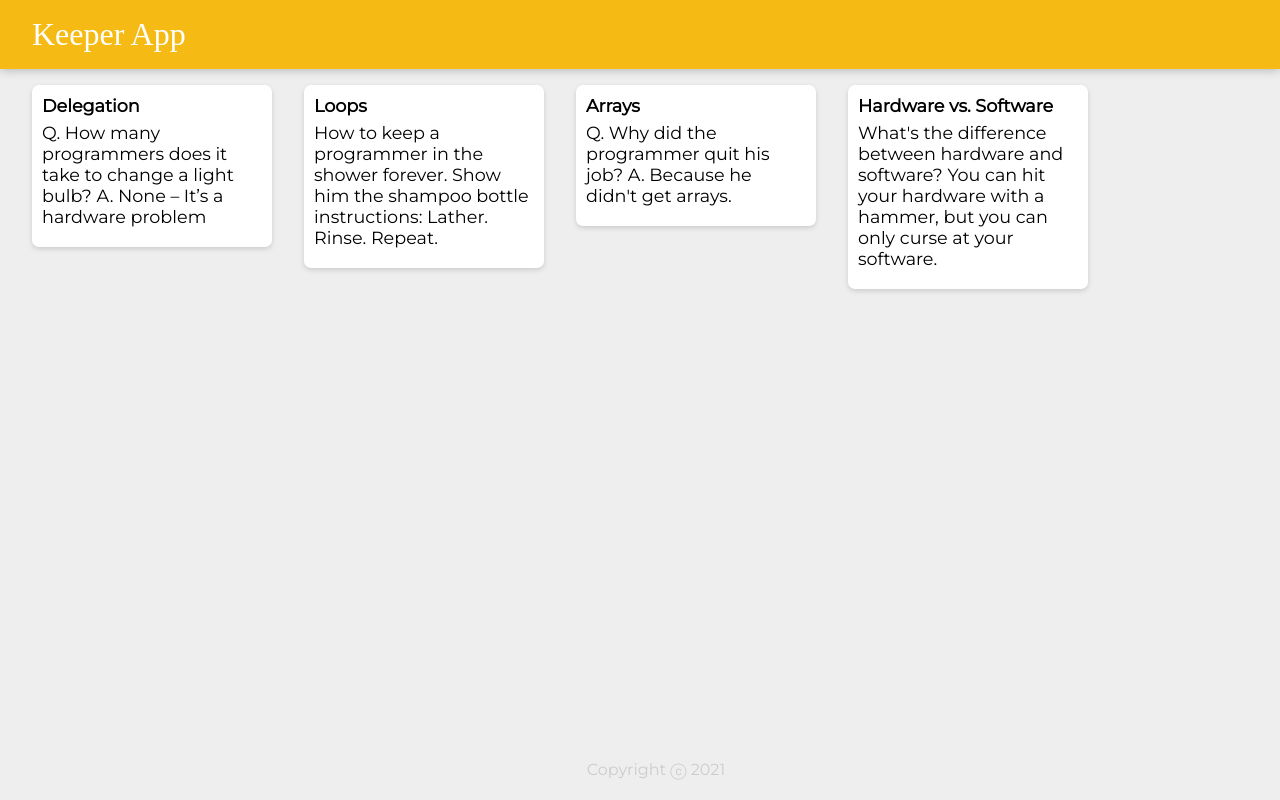
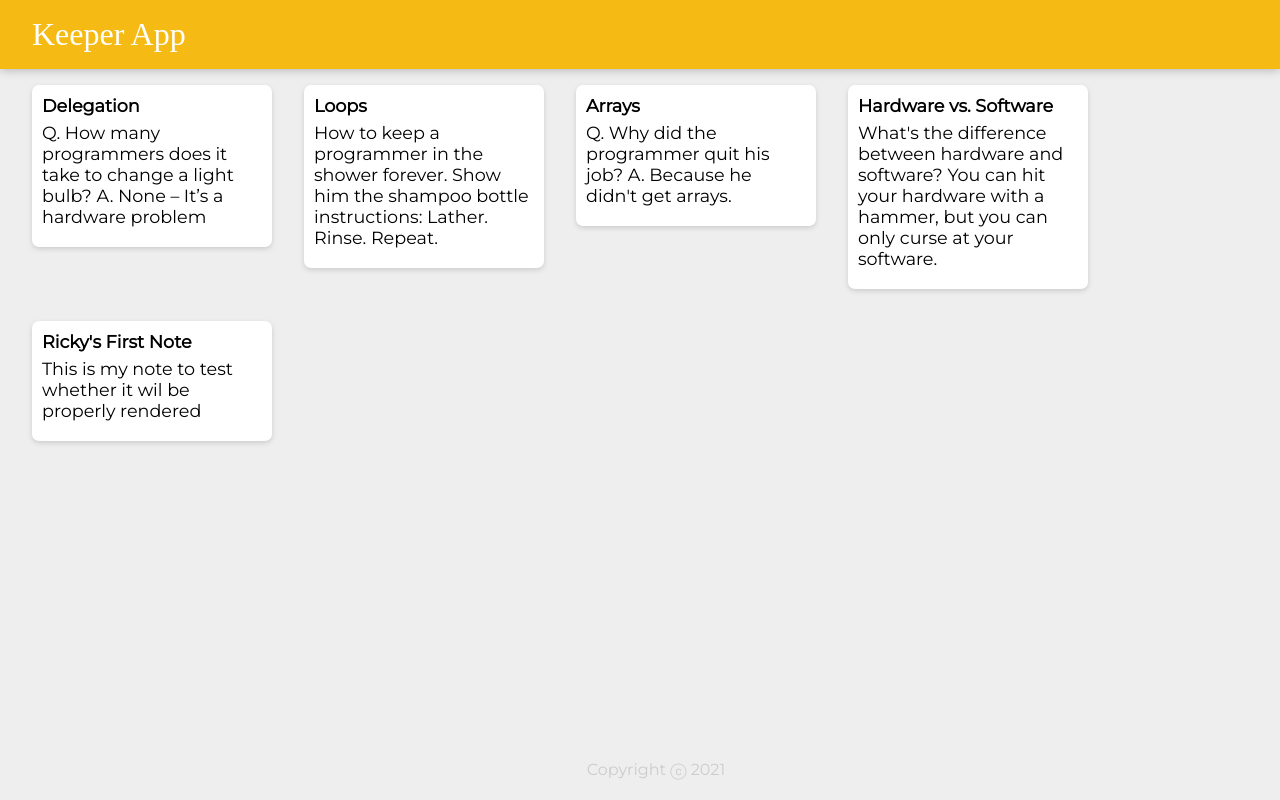
Before and after one commit to Ricksoc/Keeper-App, a React (Create React App) app: page / in a window 1280 px wide. Built offline with nearby package versions, Linux system fonts and the light colour scheme; a web font is replaced by a local one.

Commit message:
modified App.js to use arrow function to map Notes onto React components. Added entry to notes.js to test functionality

```diff
--- a/src/components/App.jsx
+++ b/src/components/App.jsx
@@ -4,15 +4,21 @@ import Note from "./Note";
 import Footer from "./Footer";
 import Notes from "../notes.js";
 
-function createNote(props) {
-  return <Note key={props.key} title={props.title} content={props.content} />;
-}
-
 function App() {
   return (
     <div>
       <Header />
-      <div>{Notes.map(createNote)}</div>
+      <div>
+        {Notes.map((noteInfo) => {
+          return (
+            <Note
+              key={noteInfo.key}
+              title={noteInfo.title}
+              content={noteInfo.content}
+            />
+          );
+        })}
+      </div>
       <Footer />
     </div>
   );
--- a/src/notes.js
+++ b/src/notes.js
@@ -22,7 +22,13 @@ const notes = [
       title: "Hardware vs. Software",
       content:
         "What's the difference between hardware and software? You can hit your hardware with a hammer, but you can only curse at your software."
-    }
+    },
+    {
+        key: 5,
+        title: "Ricky's First Note",
+        content:
+          "This is my note to test whether it wil be properly rendered"
+      }
   ];
 
   export default notes;
```
